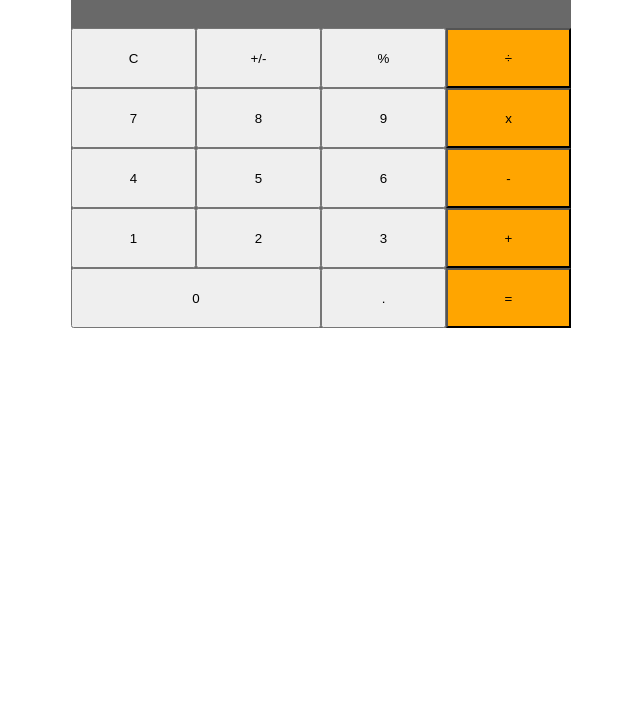
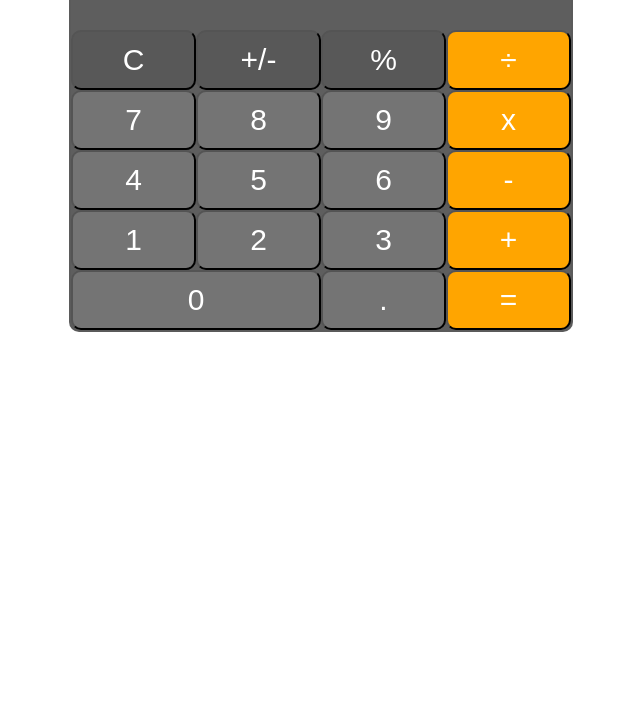
Before and after one commit to yuligoncalves/calculadora, a plain HTML site: page index.html in a window 1280 px wide. Shown: the part 80-800 px from the top of the page, without its empty margins (319-959 px from the left). Drawn offline with Linux system fonts and the light colour scheme.

Commit message:
atualizando com js

```diff
--- a/index.html
+++ b/index.html
@@ -10,31 +10,29 @@
     <div id="cal">
         <div class="tela">31.66666666</div>
         <div class="button">
-            <button>C</button>
-            <button>+/-</button>
-            <button>%</button>
-            <button class="btn">÷</button>
-            <button>7</button>
-            <button>8</button>
-            <button>9</button>
-            <button class="btn">x</button>
-            <button>4</button>
-            <button>5</button>
-            <button>6</button>
-            <button class="btn">-</button>
-            <button>1</button>
-            <button>2</button>
-            <button>3</button>
-            <button class="btn">+</button>
-            <button id="zero">0</button>
-            <button>.</button>
-            <button class="btn">=</button>
+            <button class="btn-gray">C</button>
+            <button class="btn-gray">+/-</button>
+            <button class="btn-gray">%</button>
+            <button class="btn-orange">÷</button>
+            <button class="btn-light-gray">7</button>
+            <button class="btn-light-gray">8</button>
+            <button class="btn-light-gray">9</button>
+            <button class="btn-orange">x</button>
+            <button class="btn-light-gray">4</button>
+            <button class="btn-light-gray">5</button>
+            <button class="btn-light-gray">6</button>
+            <button class="btn-orange">-</button>
+            <button class="btn-light-gray">1</button>
+            <button class="btn-light-gray">2</button>
+            <button class="btn-light-gray">3</button>
+            <button class="btn-orange">+</button>
+            <button id="zero" class="btn-light-gray">0</button>
+            <button class="btn-light-gray">.</button>
+            <button class="btn-orange">=</button>
         </div>
 
     </div>
 
-    <div>
-
-    </div>
+    <script src="script.js"></script>
 </body>
 </html>
--- /dev/null
+++ b/script.js
@@ -0,0 +1,13 @@
+let buttons = document.querySelectorAll('button')
+
+buttons.forEach(function(button){
+
+    button.addEventListener('click', function(e) {
+        console.log(e.target.textContent)
+    })
+})
+
+document.addEventListener("keypress", function(event) {
+
+    console.log(event.key)
+})
--- a/style.css
+++ b/style.css
@@ -5,21 +5,20 @@ body {
 
 #cal {
     width: 500px;
-    background-color: dimgrey;
+    background-color: rgb(94, 94, 94);
     border-radius: 10px;
+    border: 2px solid rgba(0, 0, 0, 0.034);
     margin: auto;
     color: white;
 
 }
 
 .tela {
-    width: 400px;
     height: 80px;
     color: white;
-    padding: 10px;
     text-align: right;
     font-weight: bold;
-    font-size: 20px;
+    font-size: 35px;
     line-height: 50px;
     padding: 10px;
 
@@ -32,10 +31,25 @@ body {
 
 }
 
+div > button {
+    color: white;
+    border-radius: 10px;
+    font-size: 30px;
+}
+
 #zero {
     grid-column: 1 / span 2;
 }
 
-.btn {
+.btn-orange {
     background-color: orange;
+
 }
+
+.btn-gray {
+    background-color: #585858;
+}
+
+.btn-light-gray {
+    background-color: #747474;
+}
```
